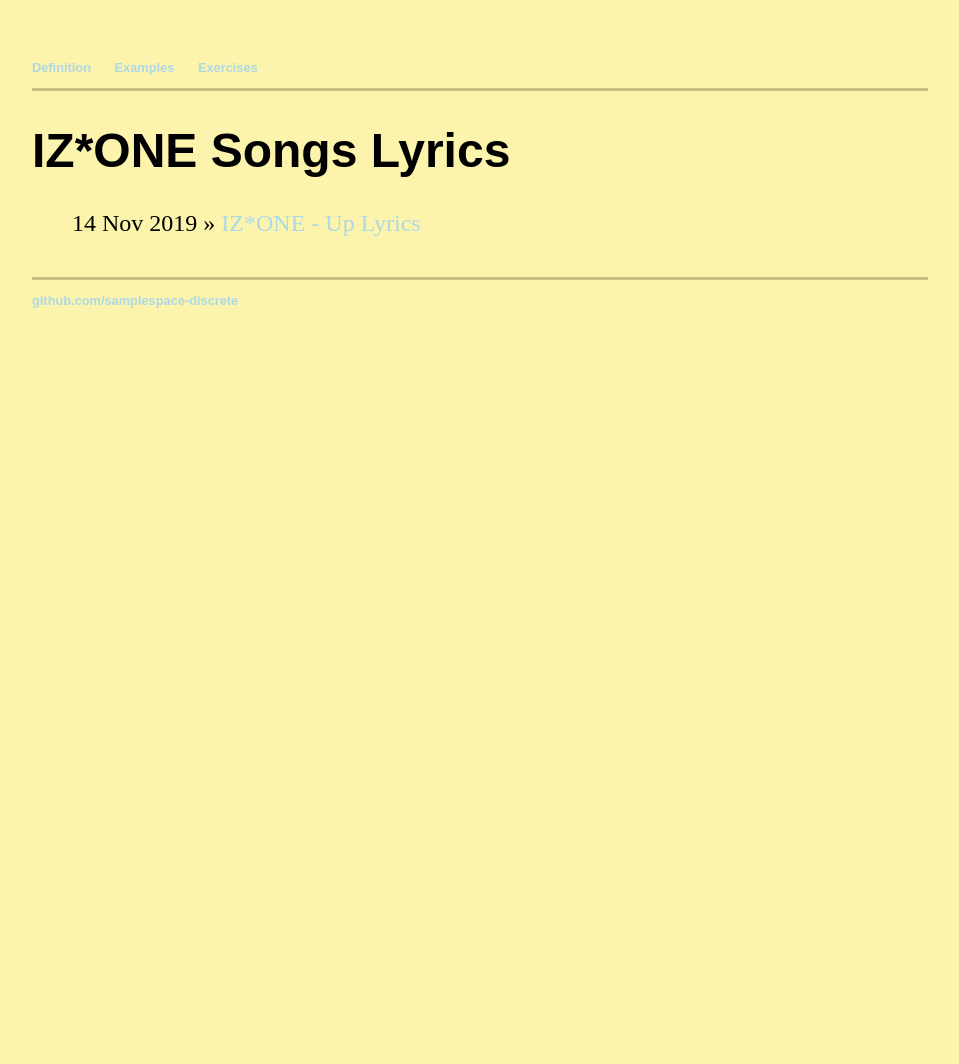
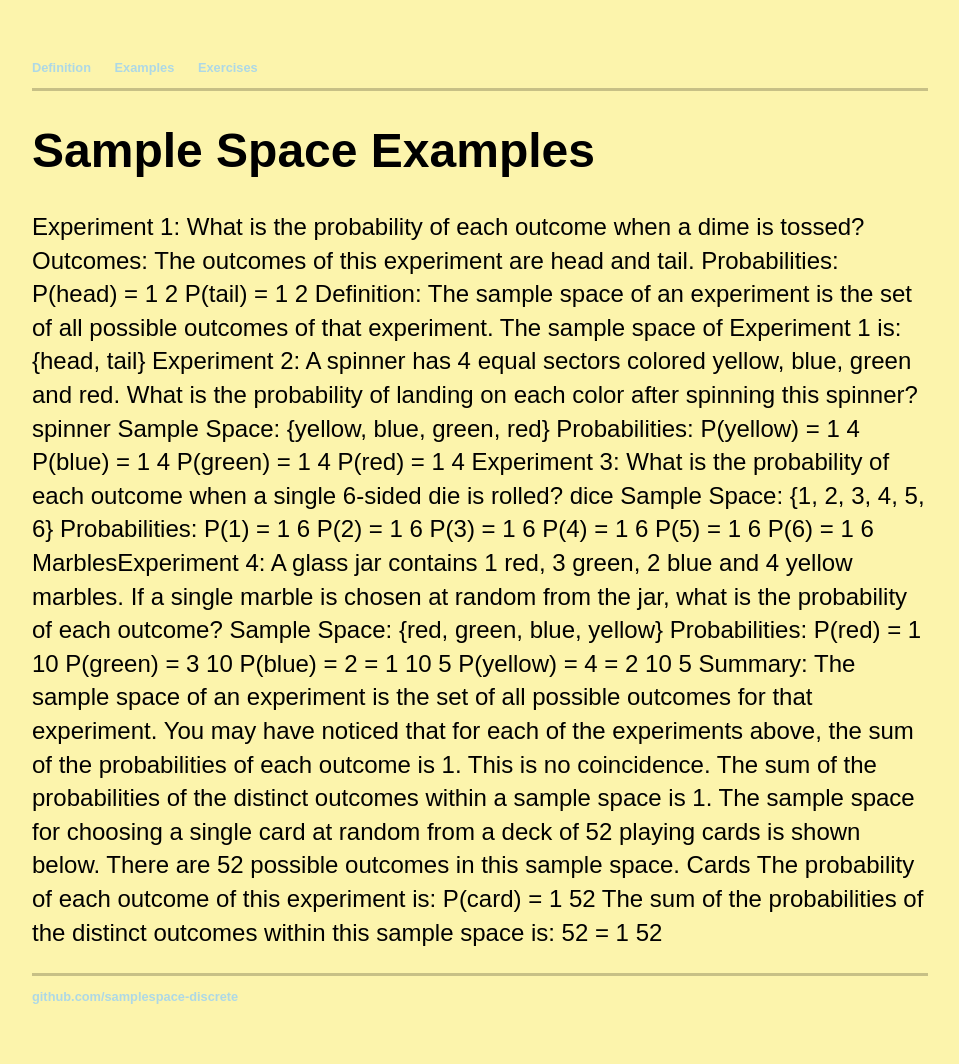
Before and after one commit to samplespace-discrete/samplespace-discrete.github.io, a Jekyll site: the page built from examples/index.html, in a window 1280 px wide. Shown: the whole page, without its empty margins (160-1119 px from the left). Built offline with Jekyll 4.4.1, drawn with Linux system fonts in a browser that asks for light colours; before the commit the page ends 900 px from its top, so only the background shows below that.

Commit message:
Update index.html

```diff
--- a/examples/index.html
+++ b/examples/index.html
@@ -1,11 +1,100 @@
 ---
 layout: default
-title: IZ*ONE Songs Lyrics
+title: Sample Space Examples
 ---
 	<h1>{{ page.title }}</h1>
-	<ul class="posts">
+	<p>
+	Experiment 1: What is the probability of each outcome when a dime is tossed?
 
-	  {% for post in site.posts %}
-	    <li><span>{{ post.date | date_to_string }}</span> » <a href="{{ post.url }}" title="{{ post.title }}">{{ post.title }}</a></li>
-	  {% endfor %}
-	</ul>
+Outcomes: The outcomes of this experiment are head and tail.
+
+Probabilities:
+
+P(head)	 = 	1
+2
+
+P(tail)	 = 	1
+2
+Definition: The sample space of an experiment is the set of all possible outcomes of that experiment.
+
+The sample space of Experiment 1 is:   {head, tail}
+
+Experiment 2: A spinner has 4 equal sectors colored yellow, blue, green and red. What is the probability of landing on each color after spinning this spinner?
+
+spinner
+
+
+Sample Space: {yellow, blue, green, red}
+
+Probabilities:
+
+P(yellow)	 = 	1
+4
+
+P(blue)	 = 	1
+4
+
+P(green)	 = 	1
+4
+
+P(red)	 = 	1
+4
+Experiment 3: What is the probability of each outcome when a single 6-sided die is rolled?
+
+dice
+
+
+Sample Space: {1, 2, 3, 4, 5, 6}
+
+Probabilities:
+
+P(1)	 = 	1
+6
+
+P(2)	 = 	1
+6
+
+P(3)	 = 	1
+6
+
+P(4)	 = 	1
+6
+
+P(5)	 = 	1
+6
+
+P(6)	 = 	1
+6
+MarblesExperiment 4: A glass jar contains 1 red, 3 green, 2 blue and 4 yellow marbles. If a single marble is chosen at random from the jar, what is the probability of each outcome?
+
+Sample Space: {red, green, blue, yellow}
+
+Probabilities:
+
+P(red)	 = 	 1
+10
+
+P(green)	 = 	 3
+10
+
+P(blue)	 = 	 2 	 = 	1
+10	5
+
+P(yellow)	 = 	 4 	 = 	2
+10	5
+Summary: The sample space of an experiment is the set of all possible outcomes for that experiment. You may have noticed that for each of the experiments above, the sum of the probabilities of each outcome is 1. This is no coincidence. The sum of the probabilities of the distinct outcomes within a sample space is 1.
+
+The sample space for choosing a single card at random from a deck of 52 playing cards is shown below. There are 52 possible outcomes in this sample space.
+
+Cards
+
+The probability of each outcome of this experiment is:
+
+P(card)	 = 	 1
+52
+The sum of the probabilities of the distinct outcomes within this sample space is:
+
+52	 = 	1
+52
+
+	</p>
```
